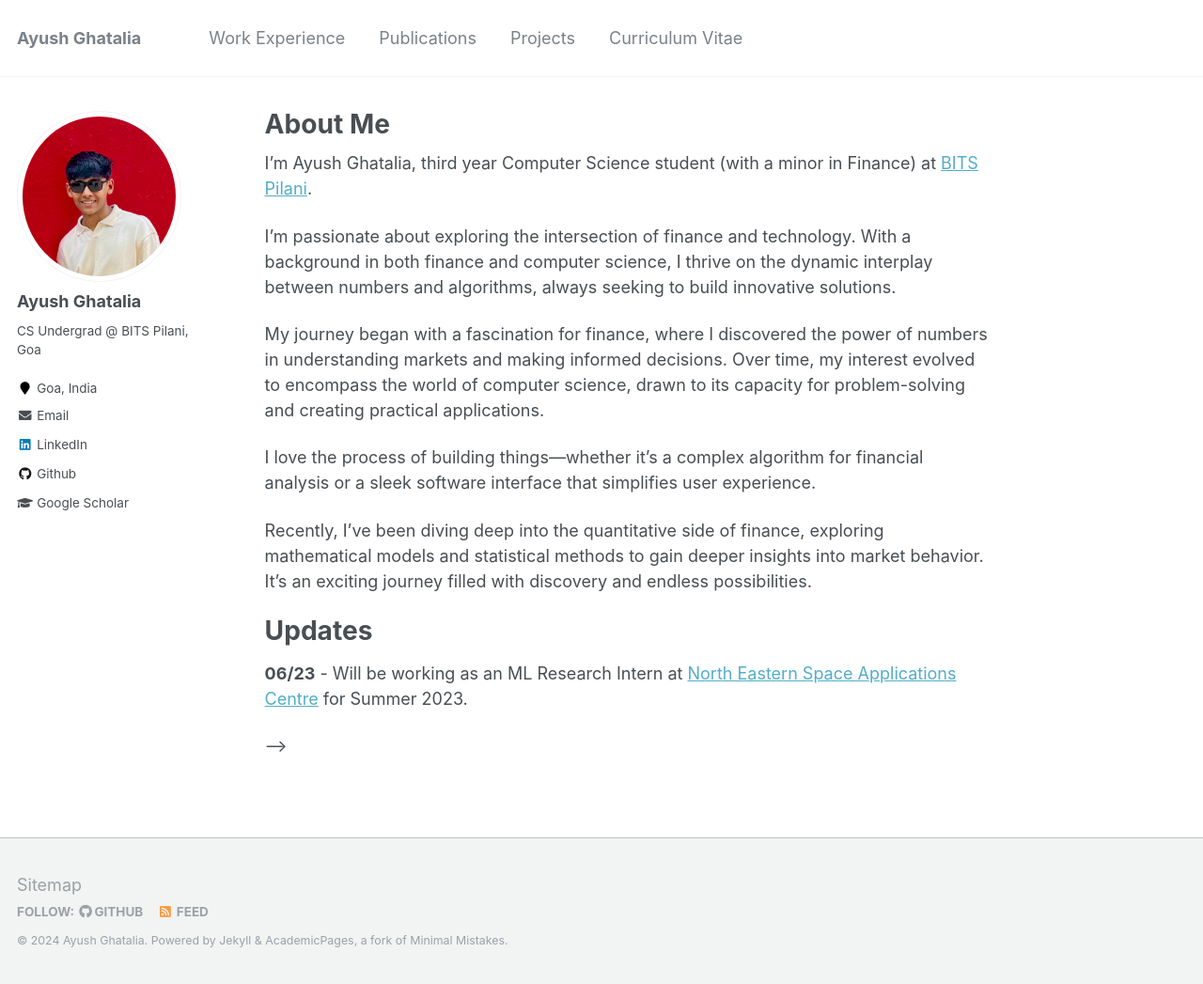
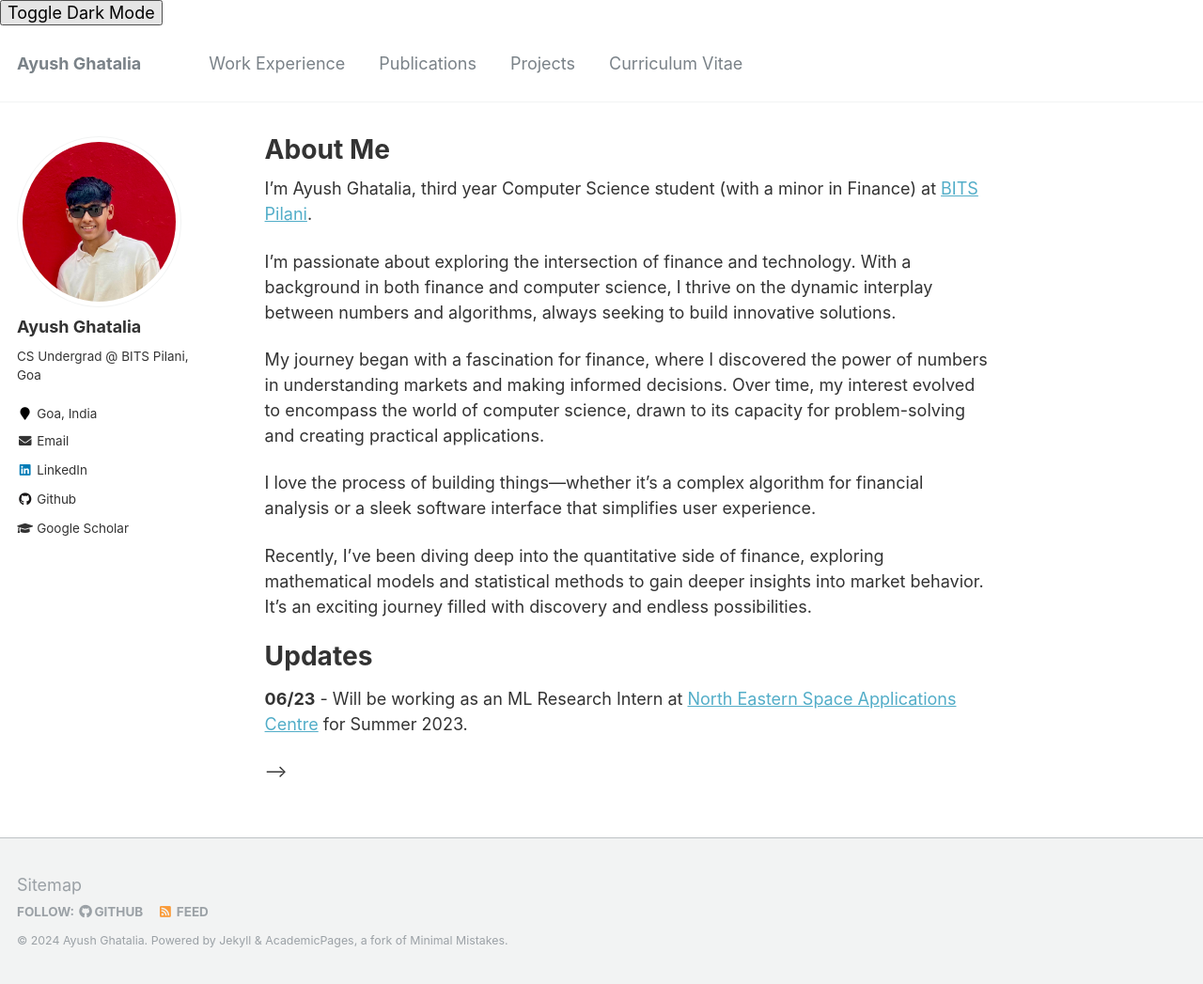
Before and after one commit to ayushghatalia/ayushghatalia.github.io, a Jekyll site: the page built from _pages/about.md, in a window 1280 px wide and 1047 px high. Shown: the whole window at 94% size. Built offline with Jekyll 4.4.1, drawn with Linux system fonts in a browser that asks for light colours.

Commit message:
light/dark

```diff
--- a/_includes/head/custom.html
+++ b/_includes/head/custom.html
@@ -2,6 +2,7 @@
 
 <!-- start custom head snippets -->
 
+<button id="darkModeToggle">Toggle Dark Mode</button>
 <link rel="apple-touch-icon" sizes="57x57" href="{{ base_path }}/images/apple-touch-icon-57x57.png?v=M44lzPylqQ">
 <link rel="apple-touch-icon" sizes="60x60" href="{{ base_path }}/images/apple-touch-icon-60x60.png?v=M44lzPylqQ">
 <link rel="apple-touch-icon" sizes="72x72" href="{{ base_path }}/images/apple-touch-icon-72x72.png?v=M44lzPylqQ">
--- a/_sass/_buttons.scss
+++ b/_sass/_buttons.scss
@@ -151,3 +151,20 @@
     font-size: $type-size-7;
   }
 }
+
+/* Light Mode (Default) */
+:root {
+  --bg-color: #ffffff;
+  --text-color: #333333;
+}
+
+/* Dark Mode */
+.dark-mode {
+  --bg-color: #333333;
+  --text-color: #ffffff;
+}
+
+body {
+  background-color: var(--bg-color);
+  color: var(--text-color);
+}
```
Also changed, not shown: assets/js/_main.js (+7 -0 lines).
